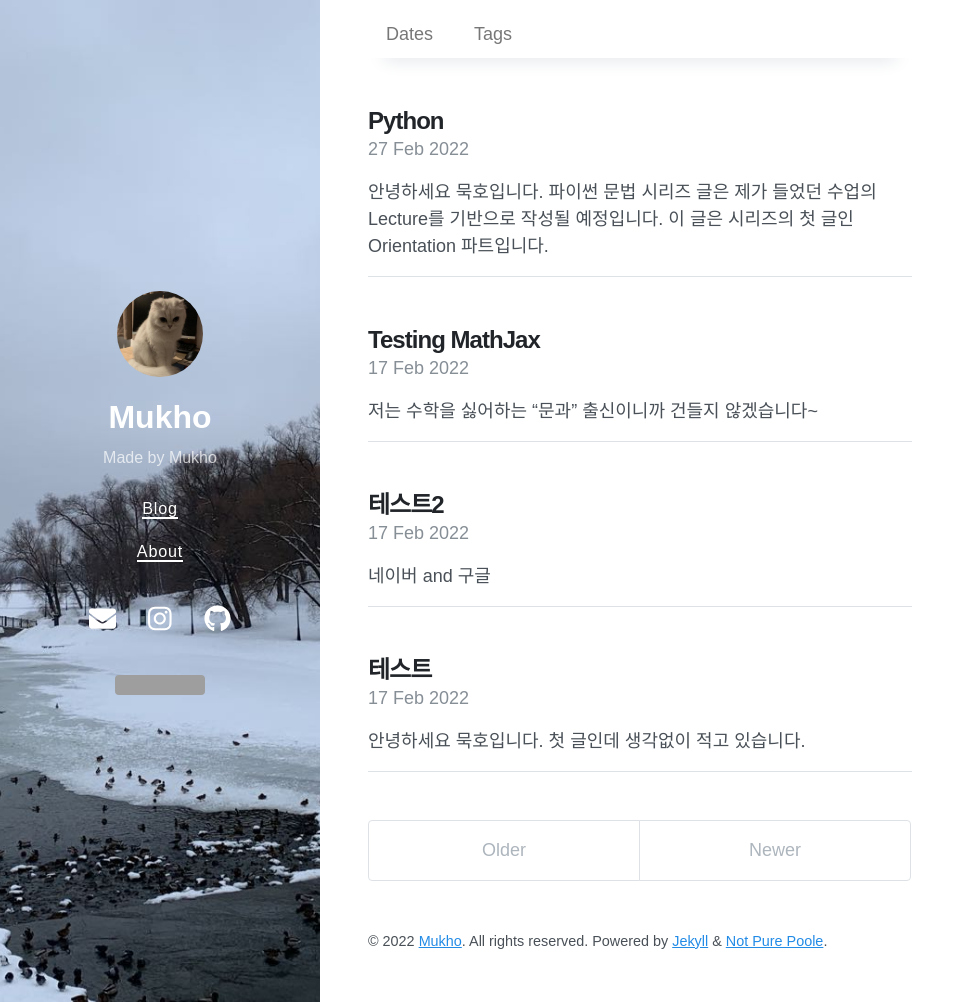
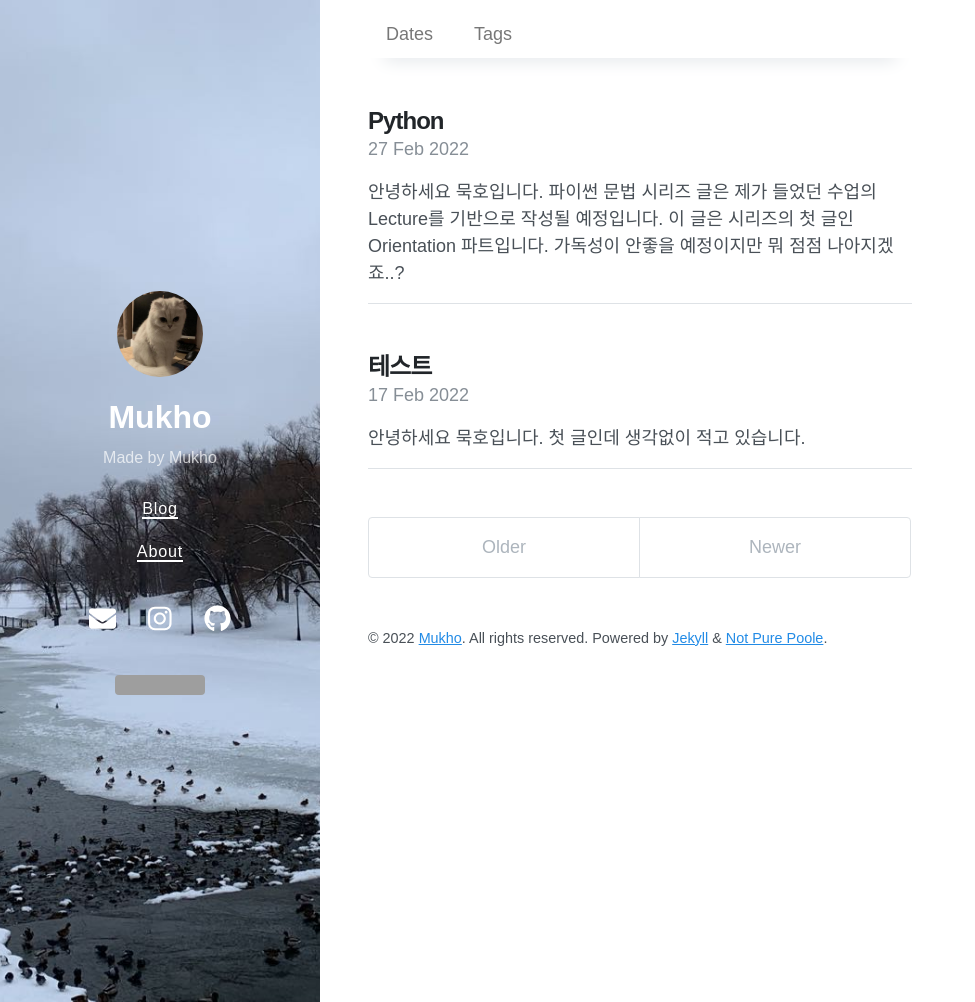
Before and after one commit to mukhoplus/mukhoplus.github.io, a Jekyll site: the page built from index.html, in a window 1280 px wide and 1002 px high. Shown: the whole window, without its empty margins (0-975 px from the left). Built offline with Jekyll 4.4.1, drawn with Linux system fonts in a browser that asks for light colours; nearby versions of some CDN libraries; the list of posts is cut into pages by our own code; grey boxes are pictures that could not be loaded.

Commit message:
Update Post

````diff
--- a/_posts/2022-02-17-testing-mathjax.md
+++ /dev/null
@@ -1,19 +0,0 @@
----
-layout: post
-title: Testing MathJax
-tags: [mathjax, text]
-math: true
-date: 2022-02-17 20:34 +0900
----
-저는 수학을 싫어하는 "문과" 출신이니까 건들지 않겠습니다~
-
-Not Pure Poole supports [MathJax](https://www.mathjax.org/). You can enable it on a page by setting `math: true` in the front matter.
-
-An inline math: \\\(E=mc^2\\\).
-
-A display math:
-
-$$
-i\hbar \frac{\partial \Psi}{\partial t} = -\frac{\hbar^2}{2m}
-\frac{\partial^2 \Psi}{\partial x^2} + V \Psi
-$$
--- a/_posts/2022-02-27-Python.md
+++ b/_posts/2022-02-27-Python.md
@@ -2,23 +2,22 @@
 layout: post
 title: Python
 date: 2022-02-27 17:06 +0900
-last_modified_at: 2022-02-27 17:06:28 +0900
 tags: [Python]
 toc:  true
 ---
 
-안녕하세요 묵호입니다.
-파이썬 문법 시리즈 글은 제가 들었던 수업의 Lecture를 기반으로 작성될 예정입니다. 이 글은 시리즈의 첫 글인 Orientation 파트입니다.
+안녕하세요 묵호입니다.<br>
+파이썬 문법 시리즈 글은 제가 들었던 수업의 Lecture를 기반으로 작성될 예정입니다.<br>
+이 글은 시리즈의 첫 글인 Orientation 파트입니다. 가독성이 안좋을 예정이지만 뭐 점점 나아지겠죠..?<br><br>
 
-제가 대학교에 입학한 2016년 3월에는 엄청난 사건이 있었습니다. 그것은 구글 딥마인드사의 바둑 인공지능 프로그램인 '알파고'와 한국의 프로 기사인 이세돌 9단과의 바둑 대국 __Google DeepMind Challenge Match__입니다. 당시 일부 수업의 교수님들은 수업 도중 바둑 대국을 live로 보여주시기도 했을 정도로 엄청난 이목을 끄는 사건이었죠.
+제가 대학교에 입학한 2016년 3월에는 엄청난 사건이 있었습니다. 그것은 구글 딥마인드사의 바둑 인공지능 프로그램인 '알파고'와 한국의 프로 기사인 이세돌 9단과의 바둑 대국 **Google DeepMind Challenge Match**입니다. 당시 일부 수업의 교수님들은 수업 도중 바둑 대국을 live로 보여주시기도 했을 정도로 엄청난 이목을 끄는 사건이었죠.<br><br><br>
 
-<img src="https://upload2.inven.co.kr/upload/2016/03/13/bbs/i13406209048.jpg" width="300" height="200">
 
-뭐 아무튼, 저는 해당 사건이 4차 산업혁명의 불씨를 지폈다고 생각합니다. 저 이후로 한국에서는 컴퓨터공학 관련 전공이 엄청난 주목을 받기 시작했으니까요.
+뭐 아무튼, 저는 해당 사건이 4차 산업혁명의 불씨를 지폈다고 생각합니다. 저 이후로 한국에서는 컴퓨터공학 관련 전공이 엄청난 주목을 받기 시작했으니까요.<br><br>
 
-잠시, 국내 주요 기업 설립자의 전공을 보고 가겠습니다.
+잠시, 국내 주요 기업 설립자의 전공을 보고 가겠습니다.<br>
+|기업|전공|
 |:---:|:---:|
-|기업|전공|
 |배달의민족|서울예술전문대학|
 |야놀자|모텔종업원|
 |에브리타임|통계학|
@@ -31,20 +30,20 @@
 |튜터링|광고디자인|
 |티켓몬스터|경영학|
 |NHN엔터테인먼트|산업공학|
-
+<br><br>
 어라? 컴퓨터공학 전공자가 없네요? 맞습니다. 모 교수님의 말씀에 따르면, 최근 사회에서 제기되는 문제들은 한 분야의 단편적인 지식만으로는 해결할 수 없어 다양한 시각을 가진 사람들이 모여 해결해야 한다고 합니다. '타전공 전공자가 진행한 프로젝트의 퀄리티가 전공자의 그것보다 뛰어난 경우가 많다'라는 것이 그 예시였죠.
 
 ---
 
-외국인과 대화를 하기 위해서 외국어를 알아야 하듯, 코딩을 하기 위해서는 프로그래밍 언어를 알아야 합니다. 제가 입학했을 당시 경희대학교 컴퓨터공학과에서는 C++로 프로그래밍기초 과목을 진행했습니다. 아시는 분들은 아시겠지만 C++은 굉장히 어려운 언어입니다. Coding의 C자도 모르던 저는 죽고싶은 심정이었죠.
+외국인과 대화를 하기 위해서 외국어를 알아야 하듯, 코딩을 하기 위해서는 프로그래밍 언어를 알아야 합니다. 제가 입학했을 당시 경희대학교 컴퓨터공학과에서는 C++로 프로그래밍기초 과목을 진행했습니다. 아시는 분들은 아시겠지만 C++은 굉장히 어려운 언어입니다. Coding의 C자도 모르던 저는 죽고싶은 심정이었죠.<br>
 하지만 Python은 다릅니다. Python은 쉽습니다. 문법, 확장성 등 대부분의 요소들이 간단하기 때문에 프로그래밍 초보자에게 추천되는 언어입니다. Python은 빠른 개발 속도, 피드백의 용이성, 과학 및 공학 친화성, 거대한 생태계 그리고 교육의 편의성을 가지고 있습니다. 다만, 인터프리터 언어이기 때문에 실행 속도가 느리다는 단점도 가지고 있습니다.
-
-저는 Visual Studio Code라는 IDE를 사용하고 있습니다. 보통 버전을 신경써서 다운로드 받는 것이 맞으나, 저는 귀찮아서 최신 버전으로 다운로드 받습니다.
-[vscode download](https://code.visualstudio.com/)
-[python download](https://www.python.org/downloads/)
-
-다음 시간에는 변수에 대해 알아보겠습니다.
-그럼.. 바위^^
+<br><br>
+저는 Visual Studio Code라는 IDE를 사용하고 있습니다. 보통 버전을 신경써서 다운로드 받는 것이 맞으나, 저는 귀찮아서 최신 버전으로 다운로드 받습니다.<br>
+[vscode download](https://code.visualstudio.com/)<br>
+[python download](https://www.python.org/downloads/)<br>
+<br>
+다음 시간에는 변수에 대해 알아보겠습니다.<br>
+그럼.. 바위^^<br>
 
 ```python
 # Life is short, You need Python.
````
Also changed, not shown: _posts/2022-02-17-테스트2.md (deleted, +0 -10 lines).
